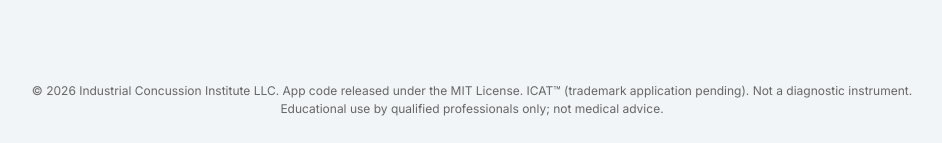
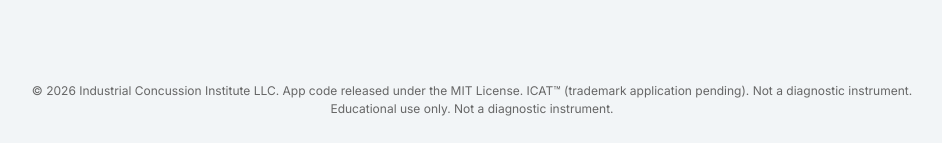
Before and after one commit to industrialconcussion/icat, a plain HTML site: page index.html in a window 1280 px wide. Shown: the part 977-1120 px from the top of the page, without its empty margins (168-1110 px from the left). Drawn offline with Linux system fonts and the light colour scheme.

Commit message:
Footer: educational use only, not a diagnostic instrument

```diff
--- a/index.html
+++ b/index.html
@@ -726,7 +726,7 @@ render();
 <footer class="app-footer" style="margin:32px auto 16px; max-width:960px; padding:12px 16px; text-align:center; font-size:12px; line-height:1.5; color:#666;">
   © 2026 Industrial Concussion Institute LLC. App code released under the MIT License.
   ICAT™ (trademark application pending). Not a diagnostic instrument.
-  Educational use by qualified professionals only; not medical advice.
+  Educational use only. Not a diagnostic instrument.
 </footer>
 </body>
 </html>
```
